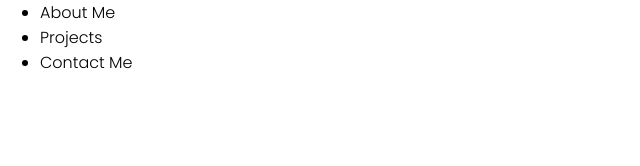
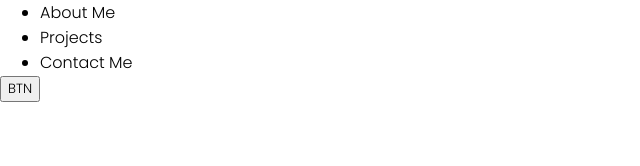
Before and after one commit to Christian55diaz/sum1say-ReacT, a React (Create React App) app: page / in a window 1280 px wide. Shown: the top 166 px of the page, without its empty margins (0-640 px from the left). Built offline with nearby package versions, Linux system fonts and the light colour scheme.

Commit message:
import css

```diff
--- a/src/components/navbar/navbar.js
+++ b/src/components/navbar/navbar.js
@@ -1,4 +1,5 @@
     import React from 'react'
+    import './navbar.css'
 
     export default function navbar() {
       return (
@@ -8,6 +9,7 @@
             <li className='list'>Projects</li>
             <li className='list'>Contact Me</li>
             </ul>
+            <button className='btn'>BTN</button>
         </nav>
       )
     }
```
